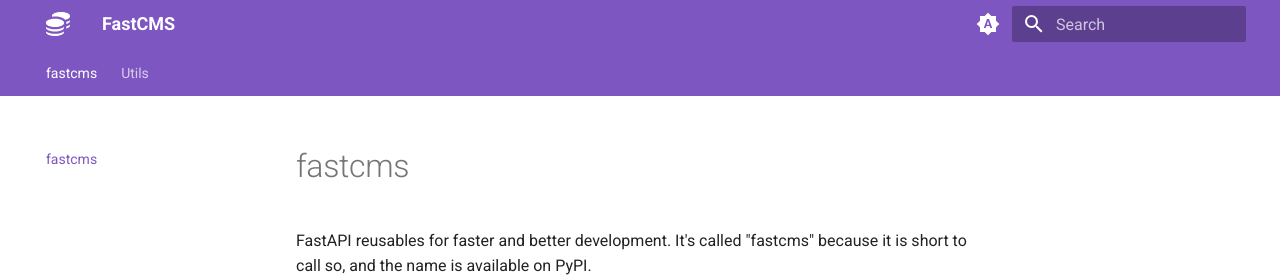
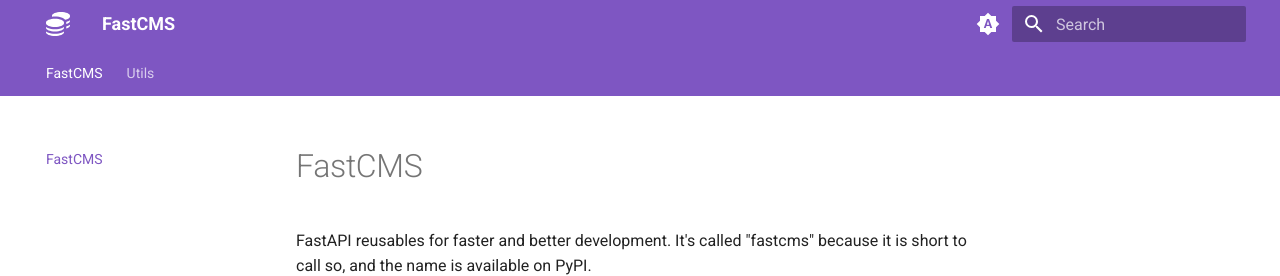
Before and after one commit to pywjs/fastcms, an MkDocs documentation site: the page built from docs/index.md, in a window 1280 px wide. Shown: the top 276 px of the page. Built offline with MkDocs 1.6.1 and Material for MkDocs 9.7.7, drawn with Linux system fonts in a browser that asks for light colours.

```diff
--- a/docs/index.md
+++ b/docs/index.md
@@ -1,2 +1,2 @@
-# fastcms
+# FastCMS
 FastAPI reusables for faster and better development. It's called "fastcms" because it is short to call so, and the name is available on PyPI.
```
